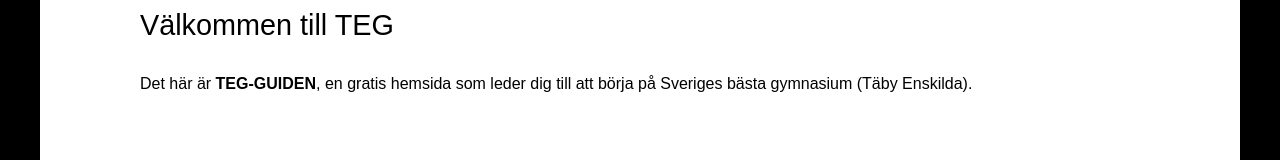
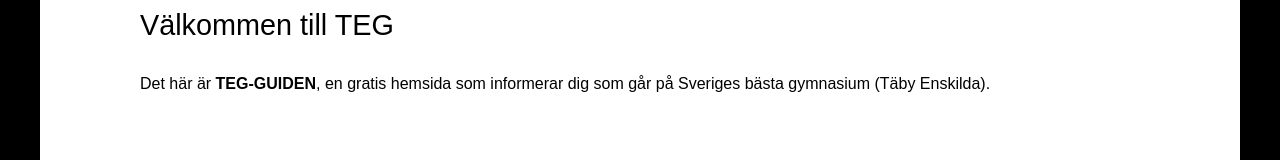
Before and after one commit to EdgeWasherMcgee/TEGGuiden, a plain HTML site: page mat.html in a window 1280 px wide. Shown: the part 836-996 px from the top of the page. Drawn offline with Linux system fonts and the light colour scheme.

```diff
--- a/mat.html
+++ b/mat.html
@@ -77,7 +77,7 @@
 	</div>
 	<div id="welcome" class="container">
 		<h2>Välkommen till TEG</h2>
-		<p>Det här är <strong>TEG-GUIDEN</strong>, en gratis hemsida som leder dig till att börja på Sveriges bästa gymnasium (Täby Enskilda). </p>
+		<p>Det här är <strong>TEG-GUIDEN</strong>, en gratis hemsida som informerar dig som går på Sveriges bästa gymnasium (Täby Enskilda). </p>
 	</div>
 </body>
 
```
Also changed, not shown: index.html (+1 -1 lines).
